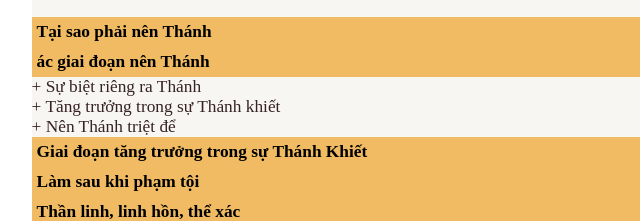
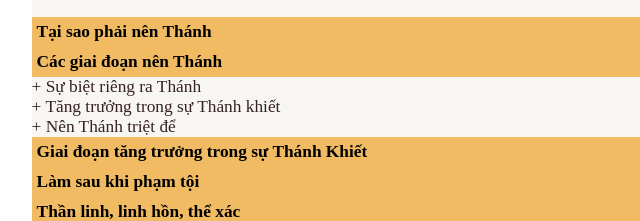
Before and after one commit to Nampph/Heavenstock, a plain HTML site: page 1_2.html in a window 1280 px wide. Shown: the part 448-669 px from the top of the page, 166-806 px from the left. Drawn offline with Linux system fonts and the light colour scheme.

Commit message:
Update 1_2.html

```diff
--- a/1_2.html
+++ b/1_2.html
@@ -11,7 +11,7 @@
     <div class="ct">
     <h3>Sự Nên Thánh</h3>
     <h4>Tại sao phải nên Thánh</h4>
-    <h4>ác giai đoạn nên Thánh</h4>
+    <h4>Các giai đoạn nên Thánh</h4>
     <div class="">
       + Sự biệt riêng ra Thánh <br>
       + Tăng trưởng trong sự Thánh khiết<br>
```
